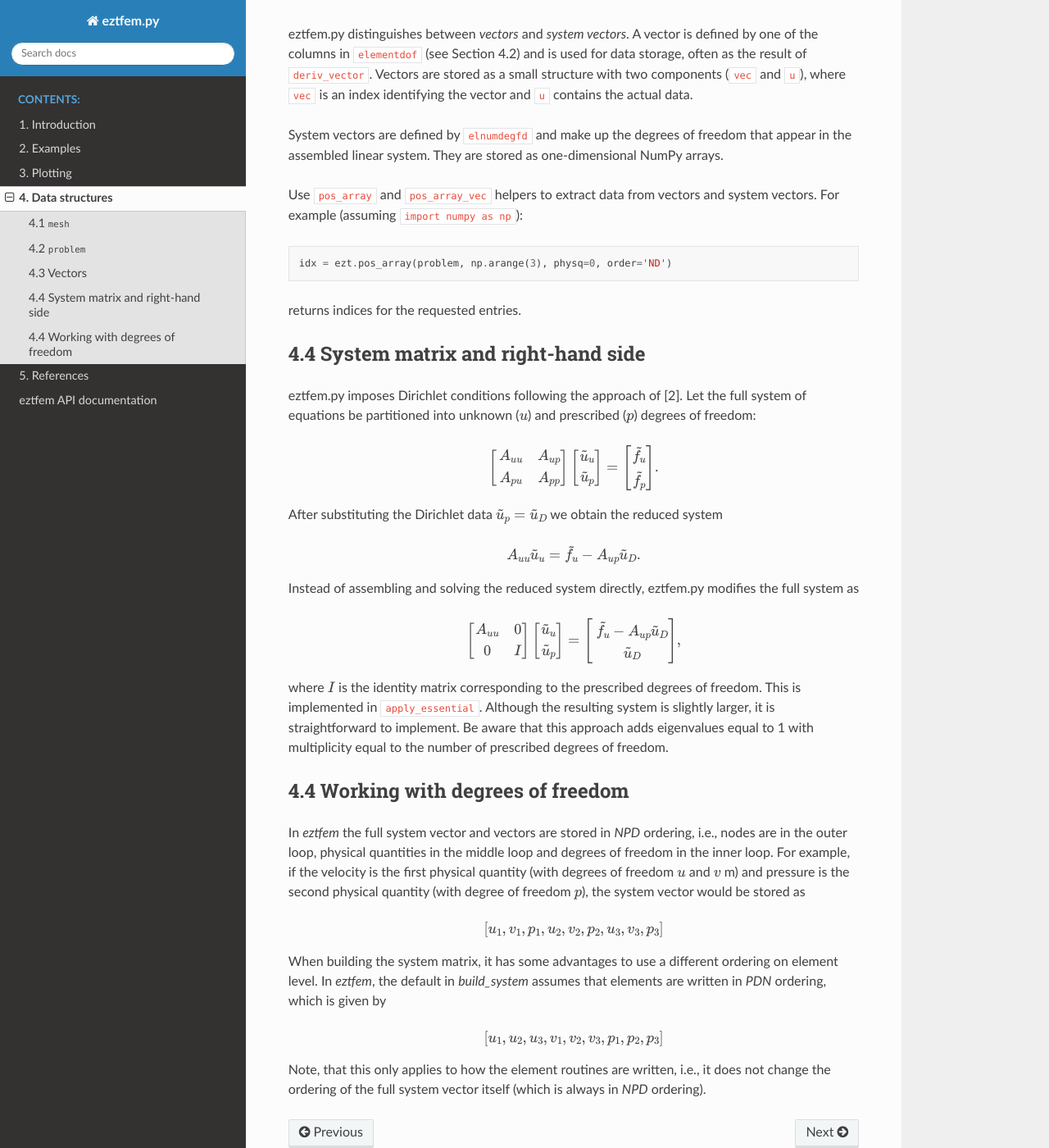
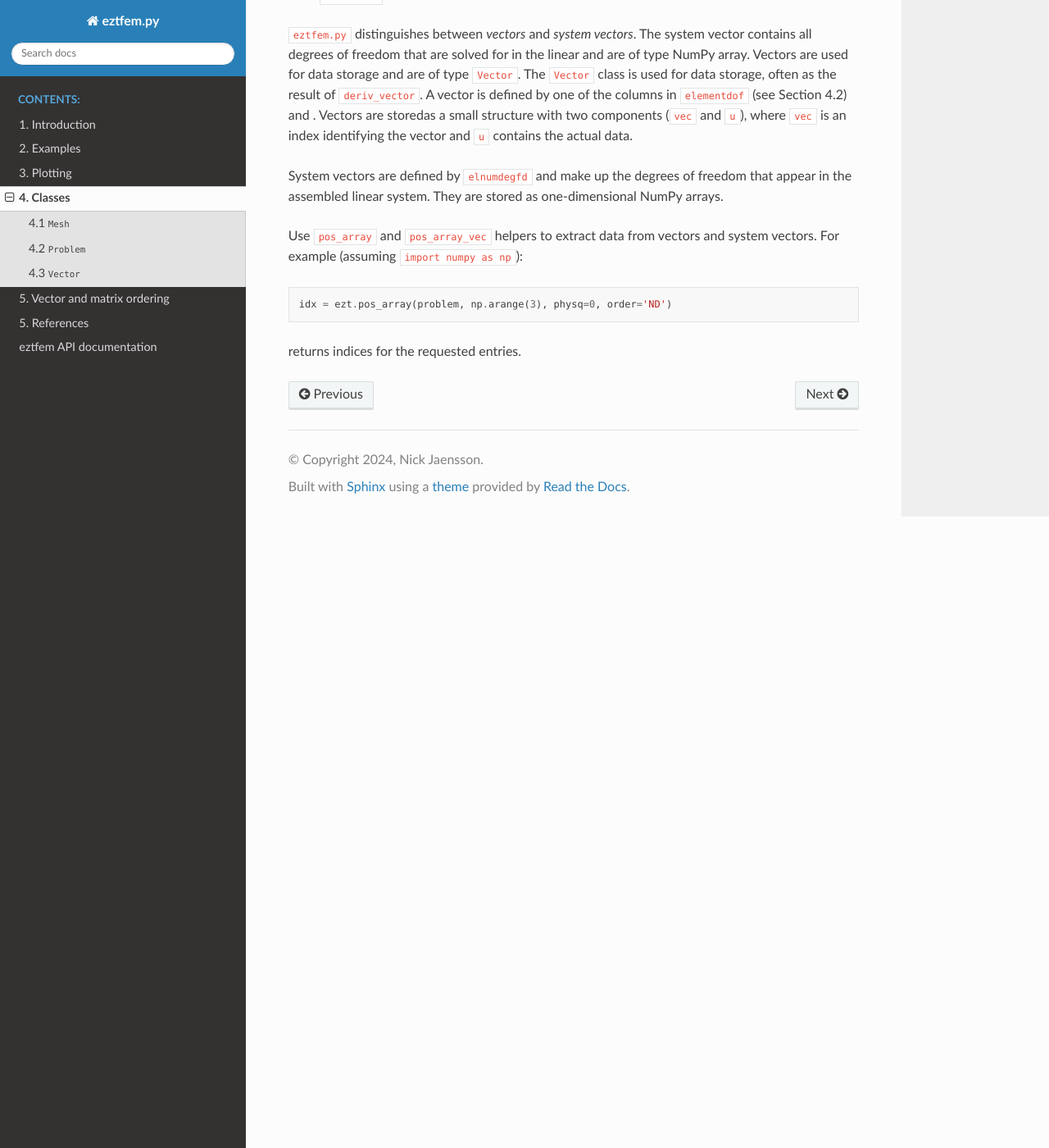
Before and after one commit to NickJaensson/eztfem.py, a Sphinx documentation site: the page built from docs/source/4_data_structures.rst, in a window 1280 px wide and 1400 px high, scrolled down 1738 px. Shown: the whole window at 82% size. Built offline with Sphinx 7.4.7 and the Read the Docs theme 3.1.0, drawn with Linux system fonts in a browser that asks for light colours; some of the changed text lies outside the part shown.

Commit message:
Improve text about ordering

```diff
--- a/docs/source/4_data_structures.rst
+++ b/docs/source/4_data_structures.rst
@@ -1,10 +1,10 @@
-4. Data structures
+4. Classes
 --------------------------
 
-4.1 ``mesh``
+4.1 ``Mesh``
 ~~~~~~~~~~~~
 
-The ``mesh`` structure contains:
+The ``Mesh`` class contains:
 
 ``elnumnod``
     Number of nodes per element.
@@ -31,7 +31,7 @@
 more complicated geometries. Additional helpers are provided in the
 ``eztfem.addons.meshes`` module.
 
-4.2 ``problem``
+4.2 ``Problem``
 ~~~~~~~~~~~~~~~
 
 The ``Problem`` structure stores data related to the degrees of freedom defined
@@ -58,14 +58,16 @@
 ``numdegfd``
     Total number of system degrees of freedom.
 
-4.3 Vectors
+4.3 ``Vector``
 ~~~~~~~~~~~
-
-eztfem.py distinguishes between *vectors* and *system vectors*. A vector is
-defined by one of the columns in ``elementdof`` (see Section 4.2) and is used
-for data storage, often as the result of ``deriv_vector``. Vectors are stored
-as a small structure with two components (``vec`` and ``u``), where ``vec`` is
-an index identifying the vector and ``u`` contains the actual data.
+``eztfem.py`` distinguishes between *vectors* and *system vectors*. The system
+vector contains all degrees of freedom that are solved for in the linear and
+are of type NumPy array. Vectors are used for data storage and are of type
+``Vector``. The ``Vector`` class is used for data storage, often as the result
+of ``deriv_vector``. A vector is
+defined by one of the columns in ``elementdof`` (see Section 4.2) and . Vectors
+are storedas a small structure with two components (``vec`` and ``u``), where
+``vec`` is an index identifying the vector and ``u`` contains the actual data.
 
 System vectors are defined by ``elnumdegfd`` and make up the degrees of freedom
 that appear in the assembled linear system. They are stored as one-dimensional
@@ -77,65 +79,3 @@
    idx = ezt.pos_array(problem, np.arange(3), physq=0, order='ND')
 
 returns indices for the requested entries.
-
-4.4 System matrix and right-hand side
-~~~~~~~~~~~~~~~~~~~~~~~~~~~~~~~~~~~~~
-
-eztfem.py imposes Dirichlet conditions following the approach of [2]. Let the
-full system of equations be partitioned into unknown (:math:`u`) and prescribed
-(:math:`p`) degrees of freedom:
-
-.. math::
-
-   \begin{bmatrix} A_{uu} & A_{up} \\ A_{pu} & A_{pp} \end{bmatrix}
-   \begin{bmatrix} \tilde{u}_u \\ \tilde{u}_p \end{bmatrix}
-   =
-   \begin{bmatrix} \tilde{f}_u \\ \tilde{f}_p \end{bmatrix}.
-
-After substituting the Dirichlet data :math:`\tilde{u}_p = \tilde{u}_D` we
-obtain the reduced system
-
-.. math::
-
-   A_{uu} \tilde{u}_u = \tilde{f}_u - A_{up} \tilde{u}_D.
-
-Instead of assembling and solving the reduced system directly, eztfem.py
-modifies the full system as
-
-.. math::
-
-   \begin{bmatrix} A_{uu} & 0 \\ 0 & I \end{bmatrix}
-   \begin{bmatrix} \tilde{u}_u \\ \tilde{u}_p \end{bmatrix}
-   =
-   \begin{bmatrix} \tilde{f}_u - A_{up} \tilde{u}_D \\ \tilde{u}_D \end{bmatrix},
-
-where :math:`I` is the identity matrix corresponding to the prescribed degrees
-of freedom. This is implemented in ``apply_essential``. Although the resulting
-system is slightly larger, it is straightforward to implement. Be aware that
-this approach adds eigenvalues equal to 1 with multiplicity equal to the number
-of prescribed degrees of freedom.
-
-4.4 Working with degrees of freedom
-~~~~~~~~~~~~~~~~~~~~~~~~~~~~~~~~~~~~~
-In `eztfem` the full system vector and vectors are stored in *NPD* ordering,
-i.e., nodes are in the outer loop, physical quantities in the
-middle loop and degrees of freedom in the inner loop. For example, if the
-velocity is the first physical quantity (with degrees of freedom :math:`u` and
-:math:`v` m) and pressure is the second physical quantity (with degree of freedom
-:math:`p`), the system vector would be stored as
-
-.. math::
-
-   [u_1, v_1, p_1, u_2, v_2, p_2, u_3, v_3, p_3]
-
-When building the system matrix, it has some advantages to use a different
-ordering on element level. In `eztfem`, the default in `build_system` assumes
-that elements are written in *PDN* ordering, which is given by
-
-.. math::
-
-    [u_1, u_2, u_3, v_1, v_2, v_3, p_1, p_2, p_3]
-
-Note, that this only applies to how the element routines are written, i.e.,
-it does not change the ordering of the full system vector itself
-(which is always in *NPD* ordering).
--- /dev/null
+++ b/docs/source/5_ordering.rst
@@ -0,0 +1,64 @@
+5. Vector and matrix ordering
+--------------------------
+
+5.1 Working with degrees of freedom
+~~~~~~~~~~~~~~~~~~~~~~~~~~~~~~~~~~~~~
+In `eztfem` the full system vector and vectors are stored in *NPD* ordering,
+i.e., nodes are in the outer loop, physical quantities in the
+middle loop and degrees of freedom in the inner loop. For example, if the
+velocity is the first physical quantity (with degrees of freedom :math:`u` and
+:math:`v` and pressure is the second physical quantity (with degree of freedom
+:math:`p`), the system vector would be stored as
+
+.. math::
+
+   [u_1, v_1, p_1, u_2, v_2, p_2, u_3, v_3, p_3]
+
+When building the system matrix, it has some advantages to use a different
+ordering on element level. In `eztfem`, the default in `build_system` assumes
+that elements are written in *PDN* ordering, which is given by
+
+.. math::
+
+    [u_1, u_2, u_3, v_1, v_2, v_3, p_1, p_2, p_3]
+
+Note, that this only applies to how the element routines are written, i.e.,
+it does not change the ordering of the full system vector itself
+(which is always in *NPD* ordering).
+
+5.2 System matrix and right-hand side
+~~~~~~~~~~~~~~~~~~~~~~~~~~~~~~~~~~~~~
+
+eztfem.py imposes Dirichlet conditions following the approach of [2]. Let the
+full system of equations be partitioned into unknown (:math:`u`) and prescribed
+(:math:`p`) degrees of freedom:
+
+.. math::
+
+   \begin{bmatrix} A_{uu} & A_{up} \\ A_{pu} & A_{pp} \end{bmatrix}
+   \begin{bmatrix} \tilde{u}_u \\ \tilde{u}_p \end{bmatrix}
+   =
+   \begin{bmatrix} \tilde{f}_u \\ \tilde{f}_p \end{bmatrix}.
+
+After substituting the Dirichlet data :math:`\tilde{u}_p = \tilde{u}_D` we
+obtain the reduced system
+
+.. math::
+
+   A_{uu} \tilde{u}_u = \tilde{f}_u - A_{up} \tilde{u}_D.
+
+Instead of assembling and solving the reduced system directly, eztfem.py
+modifies the full system as
+
+.. math::
+
+   \begin{bmatrix} A_{uu} & 0 \\ 0 & I \end{bmatrix}
+   \begin{bmatrix} \tilde{u}_u \\ \tilde{u}_p \end{bmatrix}
+   =
+   \begin{bmatrix} \tilde{f}_u - A_{up} \tilde{u}_D \\ \tilde{u}_D \end{bmatrix},
+
+where :math:`I` is the identity matrix corresponding to the prescribed degrees
+of freedom. This is implemented in ``apply_essential``. Although the resulting
+system is slightly larger, it is straightforward to implement. Be aware that
+this approach adds eigenvalues equal to 1 with multiplicity equal to the number
+of prescribed degrees of freedom.
--- a/docs/source/index.rst
+++ b/docs/source/index.rst
@@ -24,5 +24,6 @@
    2_examples
    3_plotting
    4_data_structures
+   5_ordering
    5_references
    modules
```
